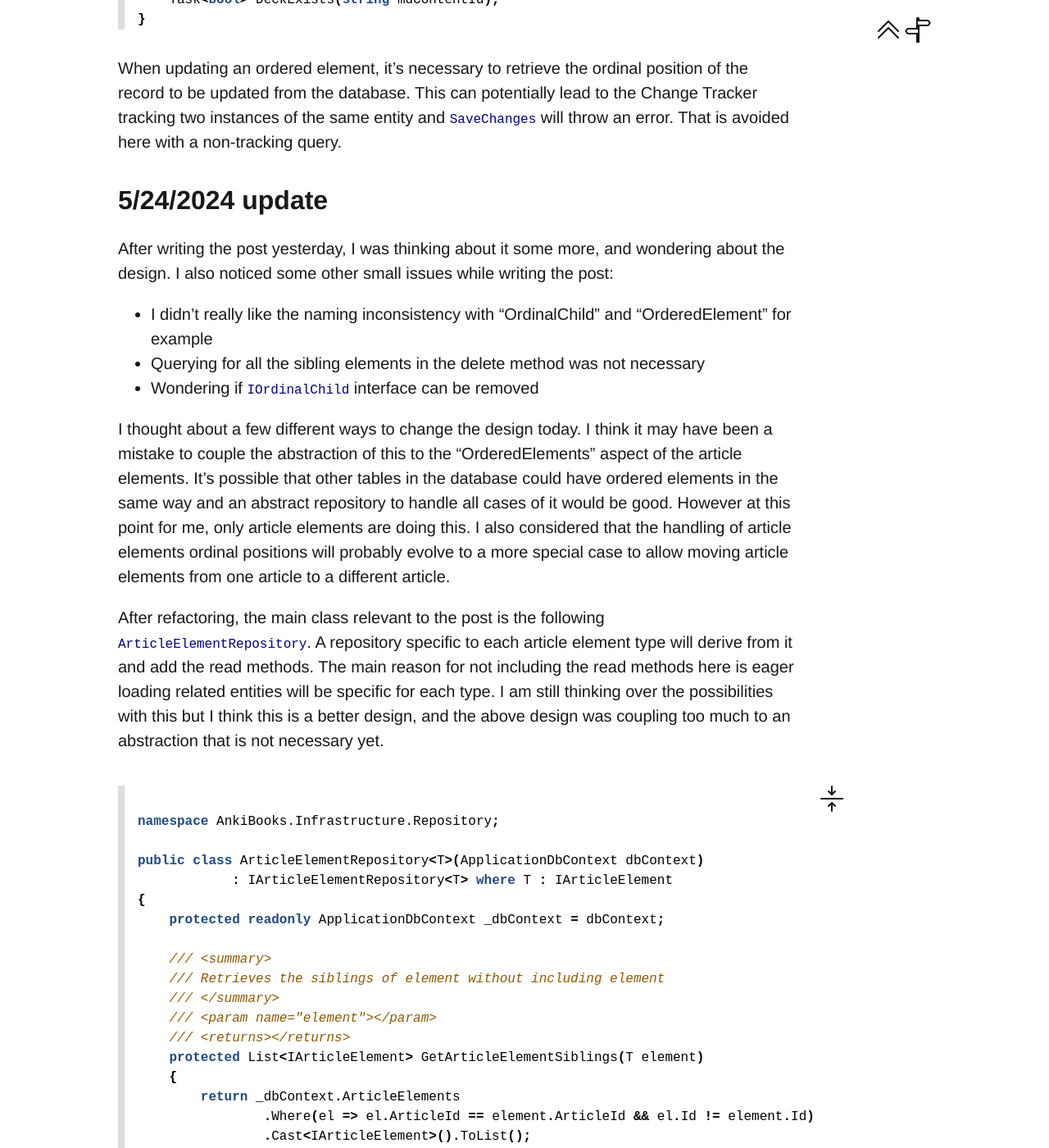
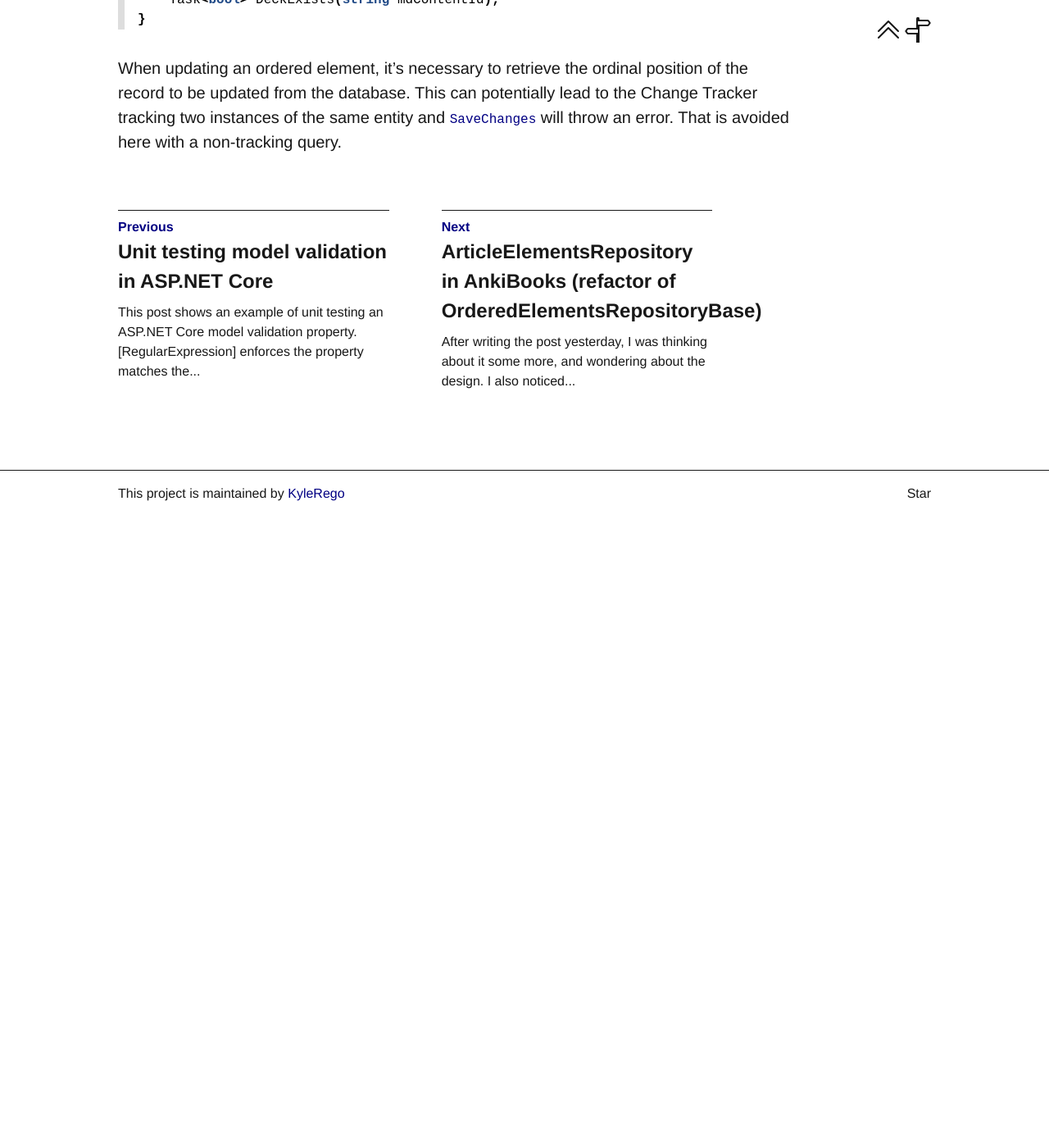
Before and after one commit to KyleRego/KyleRego.github.io, a Jekyll site: the page built from collections/_posts/2024-05-23-repository-that-supports-reordering-example.markdown, in a window 1280 px wide and 1400 px high, scrolled down 5397 px. Shown: the whole window at 82% size. Built offline with Jekyll 4.4.1, drawn with Linux system fonts in a browser that asks for light colours; after the commit the page ends 6027 px from its top, so only the background shows below that; some of the changed text lies outside the part shown.

Commit message:
Change update on yesterday's post to its own post

```diff
--- a/collections/_posts/2024-05-23-repository-that-supports-reordering-example.markdown
+++ b/collections/_posts/2024-05-23-repository-that-supports-reordering-example.markdown
@@ -207,141 +207,3 @@ public interface IDeckRepository : IOrderedElementRepository<Deck>
 {% endhighlight %}
 
 When updating an ordered element, it's necessary to retrieve the ordinal position of the record to be updated from the database. This can potentially lead to the Change Tracker tracking two instances of the same entity and `SaveChanges` will throw an error. That is avoided here with a non-tracking query.
-
-## 5/24/2024 update
-
-After writing the post yesterday, I was thinking about it some more, and wondering about the design. I also noticed some other small issues while writing the post:
-
-- I didn't really like the naming inconsistency with "OrdinalChild" and "OrderedElement" for example
-- Querying for all the sibling elements in the delete method was not necessary
-- Wondering if `IOrdinalChild` interface can be removed
-
-I thought about a few different ways to change the design today. I think it may have been a mistake to couple the abstraction of this to the "OrderedElements" aspect of the article elements. It's possible that other tables in the database could have ordered elements in the same way and an abstract repository to handle all cases of it would be good. However at this point for me, only article elements are doing this. I also considered that the handling of article elements ordinal positions will probably evolve to a more special case to allow moving article elements from one article to a different article.
-
-After refactoring, the main class relevant to the post is the following `ArticleElementRepository`. A repository specific to each article element type will derive from it and add the read methods. The main reason for not including the read methods here is eager loading related entities will be specific for each type. I am still thinking over the possibilities with this but I think this is a better design, and the above design was coupling too much to an abstraction that is not necessary yet.
-
-{% highlight c# %}
-namespace AnkiBooks.Infrastructure.Repository;
-
-public class ArticleElementRepository<T>(ApplicationDbContext dbContext)
-            : IArticleElementRepository<T> where T : IArticleElement
-{
-    protected readonly ApplicationDbContext _dbContext = dbContext;
-
-    /// <summary>
-    /// Retrieves the siblings of element without including element
-    /// </summary>
-    /// <param name="element"></param>
-    /// <returns></returns>
-    protected List<IArticleElement> GetArticleElementSiblings(T element)
-    {
-        return _dbContext.ArticleElements
-                .Where(el => el.ArticleId == element.ArticleId && el.Id != element.Id)
-                .Cast<IArticleElement>().ToList();
-    }
-
-    public async Task<T> InsertAsync(T newElement)
-    {
-        List<IArticleElement> ordinalSiblings = GetArticleElementSiblings(newElement);
-
-        int ordinalElementsCount = ordinalSiblings.Count;
-        int insertPosition = newElement.OrdinalPosition;
-
-        if (insertPosition > ordinalElementsCount || insertPosition < 0)
-        {
-            throw new OrdinalPositionException();
-        }
-        else
-        {
-            List<IArticleElement> siblingsToShift = ordinalSiblings.Where(
-                e => e.OrdinalPosition >= insertPosition
-            ).ToList();
-
-            foreach (IArticleElement e in siblingsToShift)
-            {
-                e.OrdinalPosition += 1;
-            }
-        }
-
-        _dbContext.Add(newElement);
-
-        await _dbContext.SaveChangesAsync();
-
-        return newElement;
-    }
-
-    public async Task DeleteAsync(T elementToDelete)
-    {
-        int deletePosition = elementToDelete.OrdinalPosition;
-
-        List<IArticleElement> siblingsToShift = _dbContext.ArticleElements.Where(
-            el => el.OrdinalPosition >= deletePosition && el.ArticleId == elementToDelete.ArticleId
-        ).Cast<IArticleElement>().ToList();
-
-        _dbContext.Remove(elementToDelete);
-
-        foreach (IArticleElement e in siblingsToShift)
-        {
-            e.OrdinalPosition -= 1;
-        }
-
-        await _dbContext.SaveChangesAsync();
-    }
-
-    public async Task<T> UpdateAsync(T newVersion)
-    {
-        int origOrdPos = _dbContext.ArticleElements.AsNoTracking()
-                            .First(el => el.Id == newVersion.Id).OrdinalPosition;
-
-        int newOrdPos = newVersion.OrdinalPosition;
-
-        if (newOrdPos == origOrdPos)
-        {
-            _dbContext.Entry(newVersion).State = EntityState.Modified;
-            await _dbContext.SaveChangesAsync();
-            return newVersion;
-        }
-        else
-        {
-            List<IArticleElement> ordinalSiblings = GetArticleElementSiblings(newVersion);
-            int ordinalElementsCount = ordinalSiblings.Count + 1;
-
-            if (newOrdPos >= ordinalElementsCount || newOrdPos < 0)
-            {
-                throw new OrdinalPositionException();
-            }
-            else
-            {
-                if (newOrdPos > origOrdPos)
-                {
-                    List<IArticleElement> siblingsToShiftDown = ordinalSiblings.Where(
-                        e => e.OrdinalPosition > origOrdPos && e.OrdinalPosition <= newOrdPos
-                    ).ToList();
-
-                    foreach (IArticleElement e in siblingsToShiftDown)
-                    {
-                        e.OrdinalPosition -= 1;
-                    }
-                }
-                else
-                {
-                    List<IArticleElement> siblingsToShiftUp = ordinalSiblings.Where(
-                        e => e.OrdinalPosition >= newOrdPos && e.OrdinalPosition < origOrdPos
-                    ).ToList();
-
-                    foreach (IArticleElement e in siblingsToShiftUp)
-                    {
-                        e.OrdinalPosition += 1;
-                    }
-                }
-
-                _dbContext.Entry(newVersion).State = EntityState.Modified;
-
-                await _dbContext.SaveChangesAsync();
-
-                return newVersion;
-            }
-        }
-    }
-}
-{% endhighlight %}
```
Also changed, not shown: collections/_posts/2024-05-24-article-elements-repository-refactor.markdown (added, +177 -0 lines).
